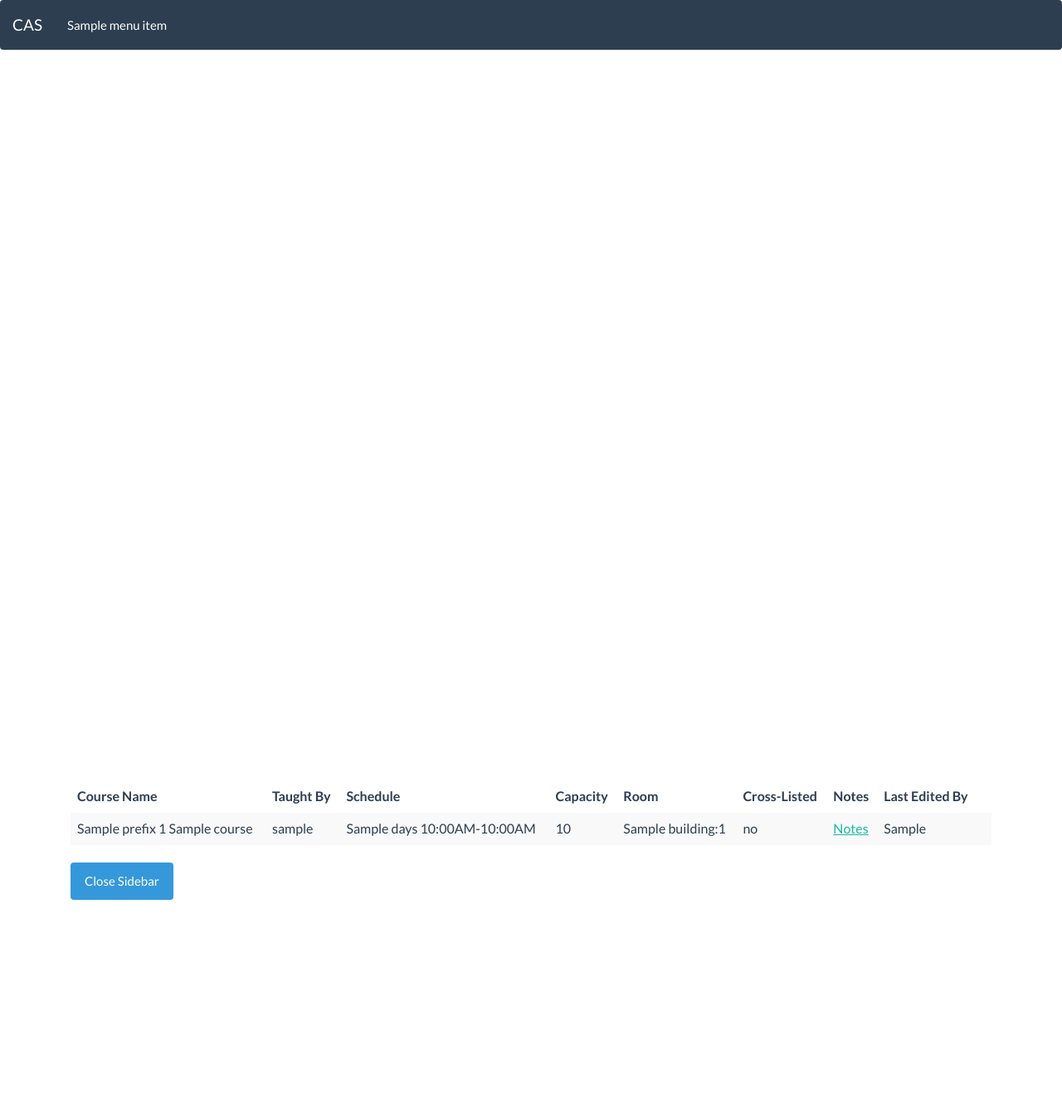
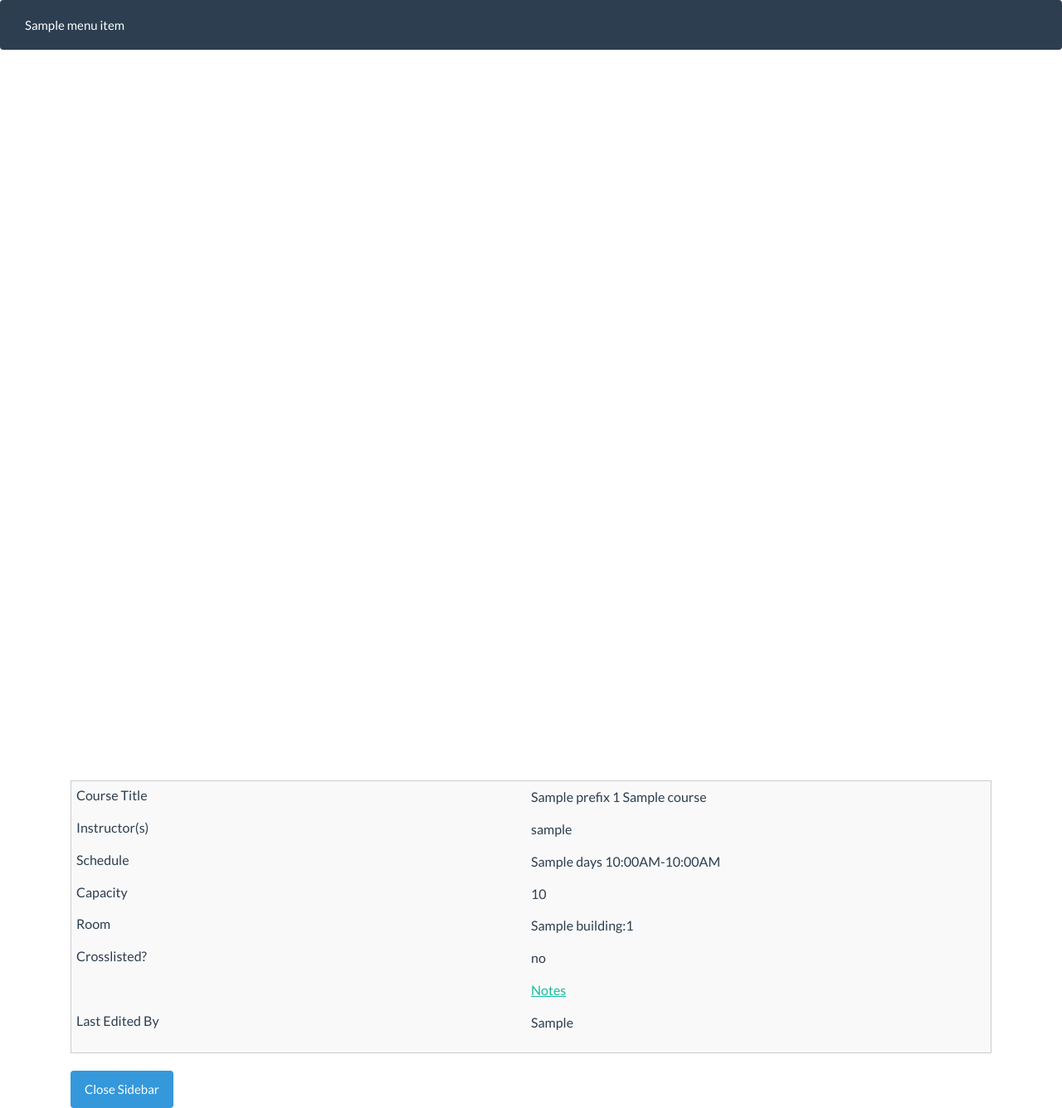
Before and after one commit to eykrevooh/hackNC-Elementary, a Python web app: template app/templates/crossListed.html in a window 1280 px wide. Shown: the whole page at 83% size. Before the commit the page ends 1085 px from the top, so only its background shows below. Run offline with Jinja, Linux system fonts and the light colour scheme; the template is opened without the code that fills it: most values are stand-ins (such as "Sample title", 1, 10 or a date in 2020); some libraries are stand-ins or nearby versions.

Commit message:
Make table responsive and stop the navbar from collapsing

```diff
--- /dev/null
+++ b/app/static/css/navbar.css
@@ -0,0 +1,15 @@
+.navbar-collapse.collapse {
+  display: block!important;
+}
+
+.navbar-nav>li, .navbar-nav {
+  float: left !important;
+}
+
+.navbar-nav.navbar-right:last-child {
+  margin-right: -15px !important;
+}
+
+.navbar-right {
+  float: right!important;
+}
--- /dev/null
+++ b/app/static/css/table.css
@@ -0,0 +1,78 @@
+/*
+Generic Styling, for Desktops/Laptops
+*/
+table {
+  width: 100%;
+  border-collapse: collapse;
+}
+/* Zebra striping */
+tr:nth-of-type(odd) {
+  background: #eee;
+}
+th {
+  background: #333;
+  color: white;
+  font-weight: bold;
+}
+td, th {
+  padding: 6px;
+  border: 1px solid #ccc;
+  text-align: left;
+}
+
+
+/*
+Max width before this PARTICULAR table gets nasty
+This query will take effect for any screen smaller than 760px
+and also iPads specifically.
+*/
+@media
+only screen and (max-width: 760px),
+(min-device-width: 768px) and (max-device-width: 1024px)  {
+
+	/* Force table to not be like tables anymore */
+	table, thead, tbody, th, td, tr {
+		display: block;
+	}
+
+	/* Hide table headers (but not display: none;, for accessibility) */
+	thead tr {
+		position: absolute;
+		top: -9999px;
+		left: -9999px;
+	}
+
+	tr { border: 1px solid #ccc; }
+
+	td {
+		/* Behave  like a "row" */
+		border: none;
+		border-bottom: 1px solid #eee;
+		position: relative;
+		padding-left: 50% !important;
+	}
+
+	td:before {
+		/* Now like a table header */
+		position: absolute;
+		/* Top/left values mimic padding */
+		top: 6px;
+		left: 6px;
+		width: 45%;
+		padding-right: 10px;
+		white-space: nowrap;
+	}
+
+	/*
+	Label the data
+	*/
+	td:nth-of-type(1):before { content: "Course Title"; }
+	td:nth-of-type(2):before { content: "Instructor(s)"; }
+	td:nth-of-type(3):before { content: "Schedule"; }
+	td:nth-of-type(4):before { content: "Capacity"; }
+	td:nth-of-type(5):before { content: "Room"; }
+	td:nth-of-type(6):before { content: "Crosslisted?"; }
+	td:nth-of-type(7):before { content: ""; }
+	td:nth-of-type(8):before { content: "Last Edited By"; }
+
+}
--- a/app/templates/base.html
+++ b/app/templates/base.html
@@ -39,7 +39,8 @@
     <!-- Bootrstrap X-editable -->
     <link href="/static/css/bootstrap-editable.css" rel="stylesheet">
     <script src="/static/js/ext/bootstrap-editable.min.js"></script>
-
+    <!--necessary to make our table responsive-->
+    <link rel="stylesheet" href="/static/css/table.css" type="text/css" />
   </head>
   <body>
       {% include "navigation.html" %}
--- a/app/templates/navigation.html
+++ b/app/templates/navigation.html
@@ -1,16 +1,8 @@
+<!--Stop the navbar from collapsing. Needed to not get strange behavior from the sidebar-->
+<link rel="stylesheet" href="/static/css/navbar.css" type="text/css" />
 <!--This is the navigation bar that is found at the top of the page-->
 <nav class="navbar navbar-default">
   <div class="container-fluid">
-    <div class="navbar-header">
-      <a class="navbar-brand" href="/">CAS</a>
-      <button type="button" class="navbar-toggle collapsed" data-toggle="collapse" data-target="#bs-example-navbar-collapse-1" aria-expanded="false">
-        <span class="sr-only">Toggle navigation</span>
-        <span class="icon-bar"></span>
-        <span class="icon-bar"></span>
-        <span class="icon-bar"></span>
-      </button>
-    </div>
-    <div class="collapse navbar-collapse" id="bs-example-navbar-collapse-1">
       <ul class="nav navbar-nav">
         {% for menuItem in cfg['mainMenu'] %}
           <li
@@ -42,6 +34,5 @@
           {% endfor %}
         {% endif %}
       </ul>
-    </div>
   </div>
 </nav>
--- a/app/templates/snips/adminCourseTable.html
+++ b/app/templates/snips/adminCourseTable.html
@@ -37,6 +37,8 @@
                 <td>
                     {% if course.capacity is not none  %}
                         {{course.capacity}}
+                    {% else %}
+                        no capacity specified
                     {% endif %}
                 </td>
                 <!-- ROOM -->
```
